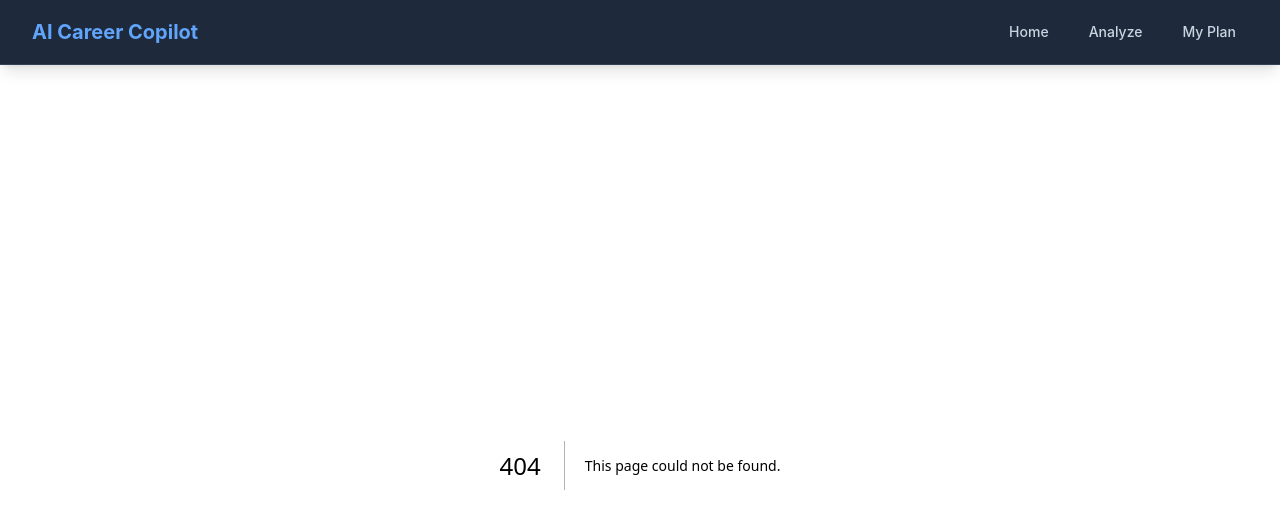
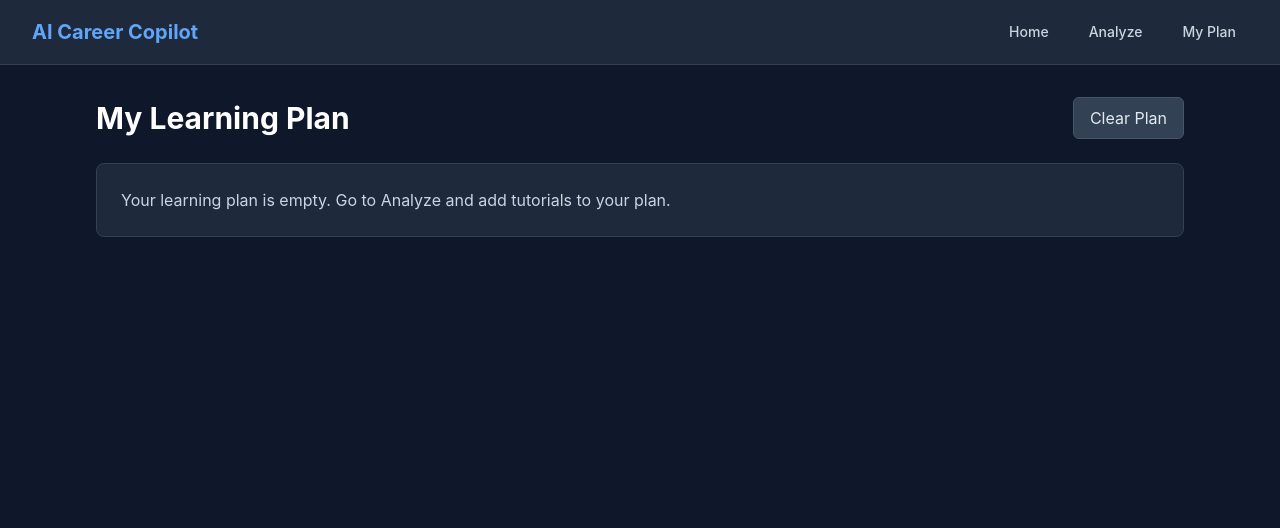
Before and after one commit to ahmed-babay/career_copilot, a Next.js app in the folder frontend/: page /plan in a window 1280 px wide. Before the commit this address had no page. Shown: the top 528 px of the page. Built offline with nearby package versions, Linux system fonts and the light colour scheme.

Commit message:
added simple learning plan page

```diff
--- /dev/null
+++ b/frontend/app/plan/page.js
@@ -0,0 +1,81 @@
+"use client";
+
+import { useEffect, useState } from "react";
+import SkillBadge from "@/components/SkillBadge";
+
+// LocalStorage key
+const PLAN_KEY = "learningPlan";
+
+export default function PlanPage() {
+  const [plan, setPlan] = useState({ skills: [] });
+  const [loading, setLoading] = useState(true);
+
+  useEffect(() => {
+    try {
+      const raw = window.localStorage.getItem(PLAN_KEY);
+      if (raw) {
+        const parsed = JSON.parse(raw);
+        // Normalize shape
+        setPlan({ skills: Array.isArray(parsed.skills) ? parsed.skills : [] });
+      }
+    } catch (_) {
+      // ignore
+    } finally {
+      setLoading(false);
+    }
+  }, []);
+
+  const clearPlan = () => {
+    window.localStorage.removeItem(PLAN_KEY);
+    setPlan({ skills: [] });
+  };
+
+  return (
+    <main className="min-h-screen bg-slate-900 py-8">
+      <div className="max-w-6xl mx-auto px-4 sm:px-6 lg:px-8">
+        <div className="flex items-center justify-between mb-6">
+          <h1 className="text-3xl font-bold text-white">My Learning Plan</h1>
+          <button
+            onClick={clearPlan}
+            className="bg-slate-700 text-slate-200 px-4 py-2 rounded-md border border-slate-600 hover:bg-slate-600"
+          >
+            Clear Plan
+          </button>
+        </div>
+
+        {loading ? (
+          <div className="text-slate-300">Loading...</div>
+        ) : plan.skills.length === 0 ? (
+          <div className="bg-slate-800 p-6 rounded-lg border border-slate-700 text-slate-300">
+            Your learning plan is empty. Go to Analyze and add tutorials to your plan.
+          </div>
+        ) : (
+          <div className="space-y-6">
+            {plan.skills.map((item) => (
+              <div key={item.skill} className="bg-slate-800 p-6 rounded-lg border border-slate-700">
+                <div className="flex items-center justify-between mb-4">
+                  <SkillBadge skill={item.skill} category={item.category || "other"} variant="niceToHave" />
+                  <span className="text-slate-300 text-sm">{(item.videos || []).length} videos</span>
+                </div>
+                <div className="space-y-2">
+                  {(item.videos || []).map((video) => (
+                    <a
+                      key={video.videoId}
+                      href={video.url}
+                      target="_blank"
+                      rel="noopener noreferrer"
+                      className="block p-3 bg-slate-700 rounded hover:bg-slate-600 transition-colors"
+                    >
+                      <div className="text-sm font-medium text-blue-400">{video.title}</div>
+                      <div className="text-xs text-slate-400">{video.channelTitle}</div>
+                    </a>
+                  ))}
+                </div>
+              </div>
+            ))}
+          </div>
+        )}
+      </div>
+    </main>
+  );
+}
```
